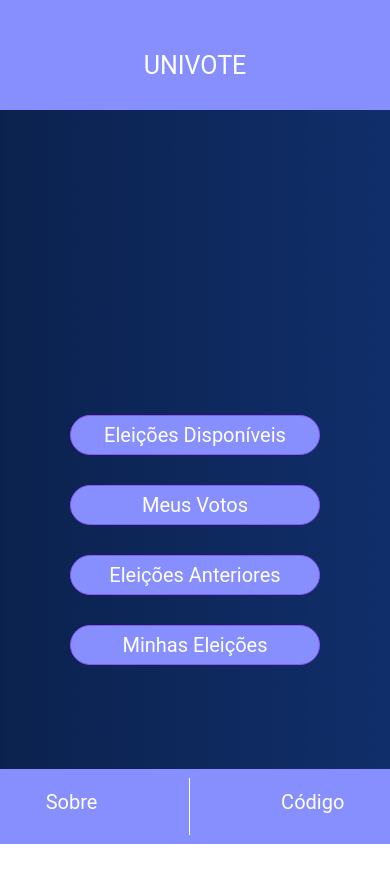
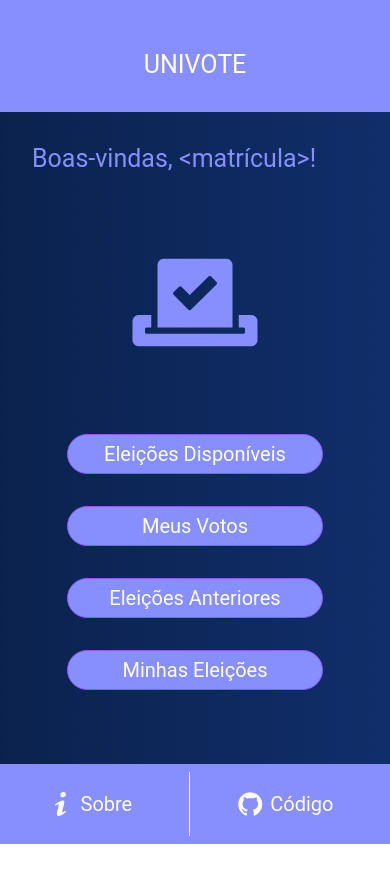
Before and after one commit to mikeantonio772/univote, a React Native app in the folder frontend/: screen /Home in a window 390 px wide. After the commit the page ends 844 px from the top, so only its background shows below. Built offline with nearby package versions, Linux system fonts and the light colour scheme.

Commit message:
Home screen, initial navigation and adjustments

```diff
--- a/frontend/App.js
+++ b/frontend/App.js
@@ -1,17 +1,18 @@
 import React from 'react';
-import { StyleSheet } from 'react-native';
+import { NavigationContainer } from '@react-navigation/native';
+import { createNativeStackNavigator } from '@react-navigation/native-stack';
 import Login from "./src/screens/Login";
 import Home from "./src/screens/Home";
 
+const Stack = createNativeStackNavigator();
+
 export default function App() {
   return (
-    <>
-      <Home />
-    </>
+    <NavigationContainer>
+      <Stack.Navigator initialRouteName="Login" screenOptions={{headerShown: false}}>
+        <Stack.Screen name="Login" component={Login} />
+        <Stack.Screen name="Home" component={Home} />
+      </Stack.Navigator>
+    </NavigationContainer>
   );
 }
-
-const styles = StyleSheet.create({
-  container: {
-  },
-});
--- a/frontend/package.json
+++ b/frontend/package.json
@@ -10,7 +10,7 @@
   "dependencies": {
     "@expo-google-fonts/oswald": "^0.2.0",
     "@react-navigation/native": "^6.0.2",
-    "@react-navigation/native-stack": "^6.0.4",
+    "@react-navigation/native-stack": "^6.0.5",
     "@react-navigation/stack": "^6.0.5",
     "expo": "~42.0.1",
     "expo-font": "~9.2.1",
@@ -20,6 +20,7 @@
     "react-native": "https://github.com/expo/react-native/archive/sdk-42.0.0.tar.gz",
     "react-native-safe-area-context": "3.2.0",
     "react-native-screens": "~3.4.0",
+    "react-native-vector-icons": "^8.1.0",
     "react-native-web": "~0.13.12"
   },
   "devDependencies": {
--- a/frontend/src/components/Btn.js
+++ b/frontend/src/components/Btn.js
@@ -6,7 +6,7 @@ export default function Btn(props) {
   return (
     <TouchableHighlight
       style={[styles.button, { width: props.width, top: props.top }]}
-      onPress={() => console.log("ok")}
+      onPress={props.onPress}
       underlayColor="#9154F8"
     >
       <Text style={styles.buttonText}>{props.title}</Text>
@@ -23,7 +23,7 @@ const styles = StyleSheet.create({
     borderColor: '#9154F8',
     alignItems: 'center',
     justifyContent: 'center',
-    margin: 15,
+    margin: 16,
   },
   buttonText: {
     fontFamily: 'Roboto',
--- a/frontend/src/components/Footer.js
+++ b/frontend/src/components/Footer.js
@@ -1,16 +1,30 @@
 import React from 'react';
-import { StyleSheet, Text, View } from 'react-native';
+import { StyleSheet, Text, View, Linking, TouchableHighlight } from 'react-native';
+import GithubIcon from 'react-native-vector-icons/AntDesign';
+import InfoIcon from 'react-native-vector-icons/Entypo';
 
-export default function Footer(props) {
+export default function Footer() {
   return (
     <View style={styles.footer}>
-      <View >
-        <Text style={styles.footerText}>Sobre</Text>
-      </View>
-      <View style={styles.footerLine}/>
-      <View >
-        <Text style={styles.footerText}>Código</Text>
-      </View>
+      <TouchableHighlight
+        underlayColor="#9154F8"
+        onPress={() => console.log("ok")}
+      >
+        <View style={styles.footerIcons}>
+          <InfoIcon name="info" size={24} color='white' />
+          <Text style={styles.footerText}>Sobre</Text>
+        </View>
+      </TouchableHighlight>
+      <View style={styles.footerLine} />
+      <TouchableHighlight
+        underlayColor="#9154F8"
+        onPress={() => Linking.openURL('https://github.com/mikeantonio772/univote')}
+      >
+        <View style={styles.footerIcons}>
+          <GithubIcon name="github" size={24} color='white' />
+          <Text style={styles.footerText}>Código</Text>
+        </View>
+      </TouchableHighlight>
     </View>
   )
 }
@@ -18,20 +32,24 @@ export default function Footer(props) {
 const styles = StyleSheet.create({
   footer: {
     backgroundColor: "#878FFF",
-    height: 75,
+    height: 80,
     flexDirection: 'row',
-    // flexWrap: 'wrap',
     alignItems: 'center',
-    justifyContent: 'space-around',
+    justifyContent: 'space-evenly',
   },
   footerText: {
     fontFamily: 'Roboto',
     fontSize: 20,
     color: 'white',
-    top: -5,
+    marginHorizontal: 8,
+  },
+  footerIcons: {
+    flexDirection: 'row',
+    alignItems: 'center',
+    justifyContent: 'center',
   },
   footerLine: {
-    height: '75%',
+    height: 64,
     width: 1,
     backgroundColor: 'white'
   }
--- a/frontend/src/components/Header.js
+++ b/frontend/src/components/Header.js
@@ -1,7 +1,7 @@
 import React from 'react';
 import { StyleSheet, Text, View } from 'react-native';
 
-export default function Header(props) {
+export default function Header() {
     return (
       <View style={styles.header}>
         <Text style={styles.headerText}>UNIVOTE</Text>
@@ -12,7 +12,7 @@ export default function Header(props) {
   const styles = StyleSheet.create({
     header: {
       backgroundColor: "#878FFF",
-      height: 110,
+      height: 112,
       alignItems: 'center',
       justifyContent: 'center',
     },
@@ -20,6 +20,6 @@ export default function Header(props) {
       fontFamily: 'Roboto',
       fontSize: 25,
       color: 'white',
-      top: 10,
+      top: 8,
     }
   });
--- /dev/null
+++ b/frontend/src/components/Title.js
@@ -0,0 +1,18 @@
+import React from 'react';
+import { StyleSheet, Text, View } from 'react-native';
+
+export default function Title(props) {
+	return (
+		<Text style={styles.title}>{props.text}</Text>
+	)
+}
+
+const styles = StyleSheet.create({
+  title: {
+    fontFamily: 'Roboto',
+    color: '#878FFF',
+    fontSize: 25,
+    textAlign: 'left',
+		margin: 32,
+  },
+});
--- a/frontend/src/screens/Home.js
+++ b/frontend/src/screens/Home.js
@@ -1,22 +1,26 @@
 import React from 'react';
-import { StyleSheet, Text, View, ImageBackground, Dimensions } from 'react-native';
+import { StyleSheet, View, ImageBackground, Dimensions } from 'react-native';
 import Btn from "../components/Btn";
 import Header from '../components/Header';
 import Footer from '../components/Footer';
+import Title from '../components/Title';
+import VoteIcon from 'react-native-vector-icons/FontAwesome5';
 import background2 from "../../assets/background2.png"
 
 export default function Home() {
   return (
     <>
       <ImageBackground style={styles.image} source={background2}>
-        <Header/>
+        <Header />
+        <Title text="Boas-vindas, <matrícula>!" />
         <View style={styles.container}>
-          <Btn title="Eleições Disponíveis" width={250} />
-          <Btn title="Meus Votos" width={250} />
-          <Btn title="Eleições Anteriores" width={250} />
-          <Btn title="Minhas Eleições" width={250} />
+          <VoteIcon style={{margin: 30, top: -30}} name="vote-yea" size={100} color="#878FFF"/>
+          <Btn title="Eleições Disponíveis" width={256} />
+          <Btn title="Meus Votos" width={256} />
+          <Btn title="Eleições Anteriores" width={256} />
+          <Btn title="Minhas Eleições" width={256} />
         </View>
-        <Footer/>
+        <Footer />
       </ImageBackground>
     </>
   );
@@ -28,7 +32,8 @@ const styles = StyleSheet.create({
     flexDirection: 'column',
     alignItems: 'center',
     justifyContent: 'center',
-    top: 100,
+    margin: 32,
+    top: -8,
   },
   image: {
     flex: 1,
--- a/frontend/src/screens/Login.js
+++ b/frontend/src/screens/Login.js
@@ -3,7 +3,7 @@ import { StyleSheet, Text, View, ImageBackground, Dimensions } from 'react-nativ
 import Btn from "../components/Btn";
 import background1 from "../../assets/background1.png"
 
-export default function Login() {
+export default function Login({ navigation }) {
   return (
     <>
       <ImageBackground style={styles.image} source={background1}>
@@ -11,7 +11,7 @@ export default function Login() {
           <View style={styles.titleBox}>
             <Text style={styles.title}>UNIVOTE</Text>
           </View>
-          <Btn title="ENTRAR" width={125} top={100} />
+          <Btn title="ENTRAR" width={128} top={104} onPress={() => navigation.navigate('Home')}/>
         </View>
       </ImageBackground>
     </>
@@ -31,9 +31,9 @@ const styles = StyleSheet.create({
   },
   titleBox: {
     backgroundColor: '#878FFF',
-    width: 250,
-    height: 120,
-    top: -100,
+    width: 256,
+    height: 128,
+    top: -104,
     borderWidth: 1,
     borderColor: '#9154F8',
     alignItems: 'center',
```
Also changed, not shown: 1 other file (tests, documents, lock files or other folders).
